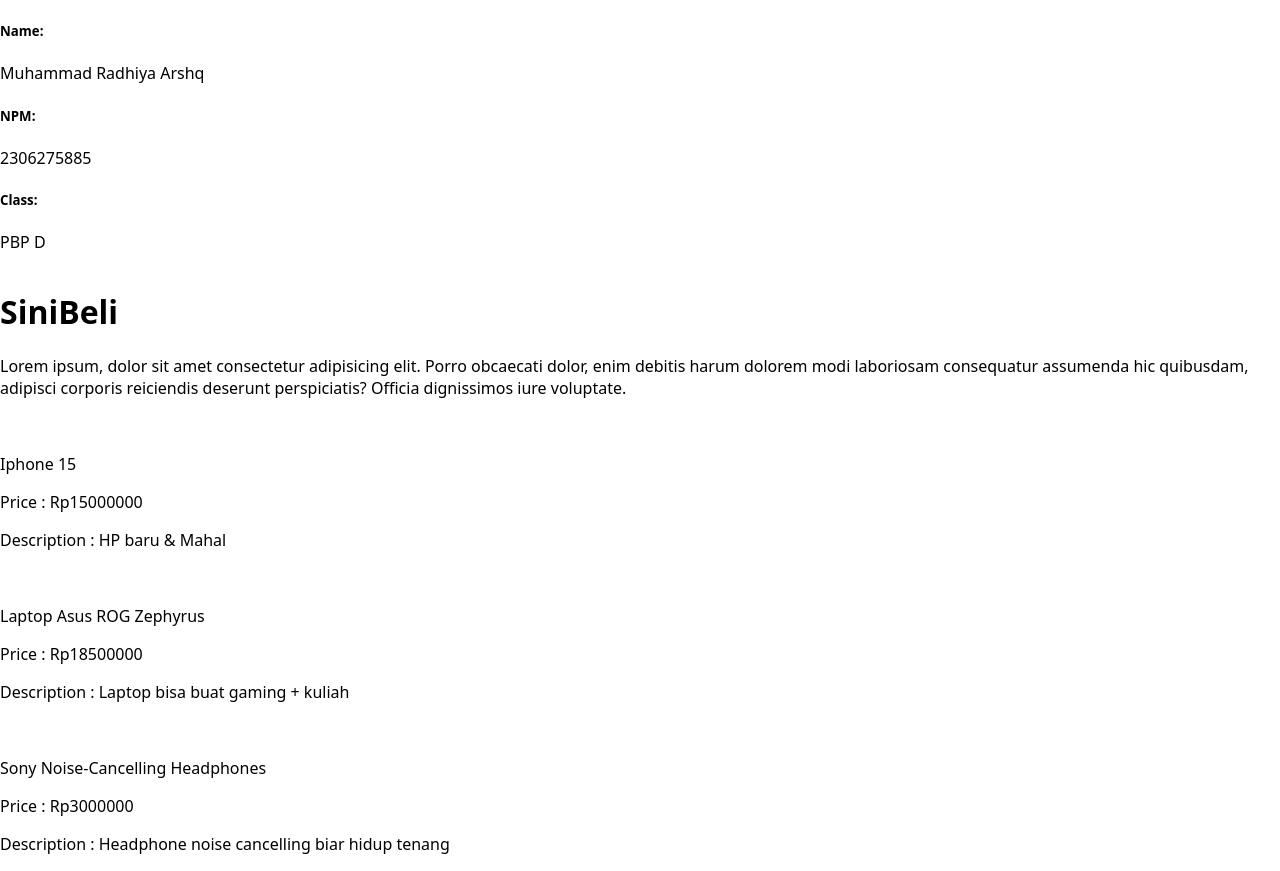
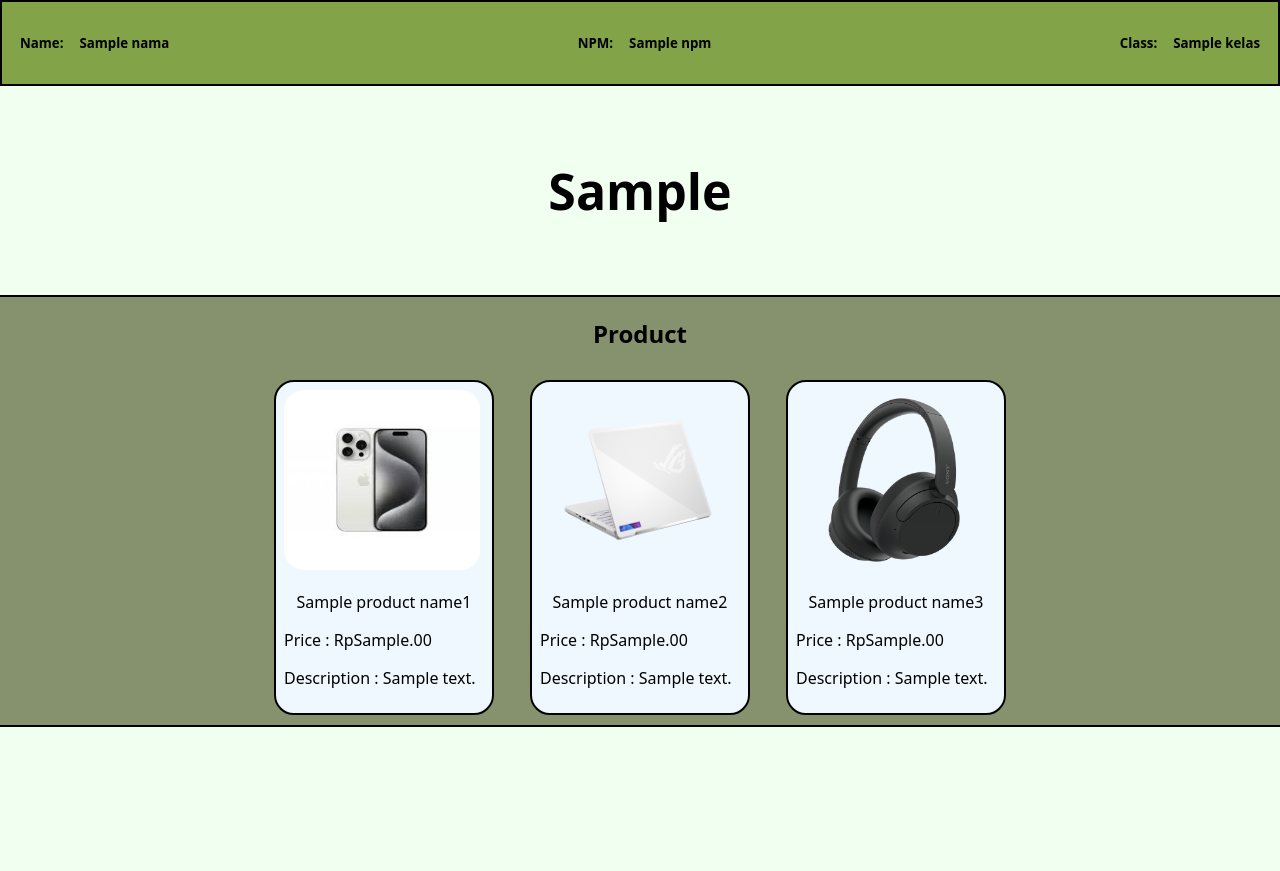
Before and after one commit to arshqiii/SiniBeli, a Django app: template main/templates/main.html in a window 1280 px wide. After the commit the page ends 727 px from the top, so only its background shows below. Run offline with Django 5.2, Linux system fonts and the light colour scheme; the template is opened without the code that fills it: most values are stand-ins (such as "Sample title", 1, 10 or a date in 2020).

Commit message:
updated template

```diff
--- a/main/templates/main.html
+++ b/main/templates/main.html
@@ -8,45 +8,44 @@
 </head>
 <body>
     <div class="header">
-        <h5> Name: </h5>
-        <p>Muhammad Radhiya Arshq</p>
-        <!-- <p>{{nama}}</p> -->
-        <h5> NPM: </h5>
-        <p>2306275885</p>
-        <!-- <p>{{npm}}</p> -->
-        <h5>Class: </h5>
-        <p>PBP D</p>
-        <!-- <p>{{kelas}}</p> -->
+        <div id="header-info">
+            <h5> Name: </h5>
+            <h5>{{nama}}</h5>
+        </div>
+        <div id="header-info">
+            <h5> NPM: </h5>
+            <h5>{{npm}}</h5>
+        </div>
+        <div id="header-info">
+            <h5>Class: </h5>
+            <h5>{{kelas}}</h5>
+        </div>
     </div>
     <div class="intro">
         <div class="app-info">
-            <h1>SiniBeli</h1>
-            <p>Lorem ipsum, dolor sit amet consectetur adipisicing elit.
-                Porro obcaecati dolor, enim debitis harum dolorem modi laboriosam consequatur assumenda hic quibusdam,
-                adipisci corporis reiciendis deserunt perspiciatis? Officia dignissimos iure voluptate.</p>
-            <!-- <h1>{{app_name}}</h1>
-            <p>{{app_desc}}</p> -->
+            <h1>{{app_intro}}</h1>
         </div>
     </div>
     <div class="product-container">
+        <h2>Product</h2>
         <div class="container-box">
             <div class="box">
-                <img class="product-pic" src="">
-                <p> Iphone 15 </p>
-                <p> Price : Rp15000000 </p>
-                <p> Description : HP baru & Mahal</p>
+                <img class="product-pic" src="img/iphone2.jpeg">
+                <p style="text-align: center;"> {{product_name1}} </p>
+                <p> Price : Rp{{price1}}.00 </p>
+                <p> Description : {{description1}}</p>
             </div>
             <div class="box">
-                <img class="product-pic" src="">
-                <p> Laptop Asus ROG Zephyrus </p>
-                <p> Price : Rp18500000 </p>
-                <p> Description : Laptop bisa buat gaming + kuliah</p>
+                <img class="product-pic" src="img/asus2.png">
+                <p style="text-align: center;"> {{product_name2}} </p>
+                <p> Price : Rp{{price2}}.00 </p>
+                <p> Description : {{description2}}</p>
             </div>
             <div class="box">
-                <img class="product-pic" src="">
-                <p> Sony Noise-Cancelling Headphones </p>
-                <p> Price : Rp3000000 </p>
-                <p> Description : Headphone noise cancelling biar hidup tenang</p>
+                <img class="product-pic" src="img/headphone.webp">
+                <p style="text-align: center;"> {{product_name3}} </p>
+                <p> Price : Rp{{price3}}.00 </p>
+                <p> Description : {{description3}}</p>
             </div>
         </div>
     </div>
--- a/main/templates/style.css
+++ b/main/templates/style.css
@@ -4,8 +4,83 @@ body {
     flex-direction: column;
     min-height: 100vh;
     font-family: system-ui, -apple-system, BlinkMacSystemFont, 'Segoe UI', Roboto, Oxygen, Ubuntu, Cantarell, 'Open Sans', 'Helvetica Neue', sans-serif;
+    background-color: honeydew;
 }
 
-header{
+.header{
     display: flex;
+    flex-direction: row;
+    flex-wrap: wrap;
+    justify-content: space-between;
+    padding: 8px;
+    padding-top: 0;
+    padding-bottom: 0;
+    gap: 1vh;
+    background-color: rgb(130, 163, 71);
+    border: 2px solid black;
 }
+
+#header-info{
+    display: flex;
+    flex-direction: row;
+    margin: 10px;
+    gap: 1rem;
+}
+
+.intro{
+    display: flex;
+    flex-direction: row;
+    justify-content: center;
+    align-self: center;
+    flex-wrap: wrap;
+    padding: 32px 0;
+    background-color: honeydew;
+    width: 100%;
+}
+
+.intro h1{
+    text-align: center;
+    font-size: 50px;
+}
+
+.app-info{
+    padding: 5px;
+    width: 600px;
+}
+
+.product-container{
+    display: flex;
+    flex-direction: column;
+    justify-content: center;
+    align-self: center;
+    width: 100%;
+    text-align: center;
+    background-color: rgb(133, 146, 109);
+    border: 2px solid black
+}
+
+.container-box{
+    display: flex;
+    flex-direction: row;
+    justify-content: center;
+    align-self: center;
+    flex-wrap: wrap;
+    gap: 1rem;
+}
+
+.box{
+    display: block;
+    width: 200px;
+    text-align: left;
+    margin: 10px;
+    padding: 8px;
+    border: 2px solid black;
+    border-radius: 20px;
+    background-color: aliceblue;
+}
+
+.box img{
+    height: 180px;
+    width: 196px;
+    border-radius: 20px;
+}
--- a/main/views.py
+++ b/main/views.py
@@ -7,8 +7,7 @@ def show_main(request):
         'npm' : '2306275885',
         'kelas' : 'PBP D',
 
-        'app_name' : 'SiniBeli',
-        'app_desc' : 'Welcome to SiniBeli',
+        'app_intro' : 'Welcome to SiniBeli',
 
         'product_name1' : 'Iphone 15',
         'price1': 15000000,
@@ -16,7 +15,7 @@ def show_main(request):
         'product_name2' : 'Laptop Asus ROG Zephyrus',
         'price2': 18500000,
         'description3': 'Laptop bisa buat gaming + kuliah',
-        'product_name3' : 'Sony Noise-Cancelling Headphones',
+        'product_name3' : 'Sony Headphones',
         'price3': 3000000,
         'description3': 'Headphone noise cancelling biar hidup tenang',
 
```
Also changed, not shown: main/templates/img/asus2.png (added), main/templates/img/headphone.webp (added), main/templates/img/iphone2.jpeg (added).
